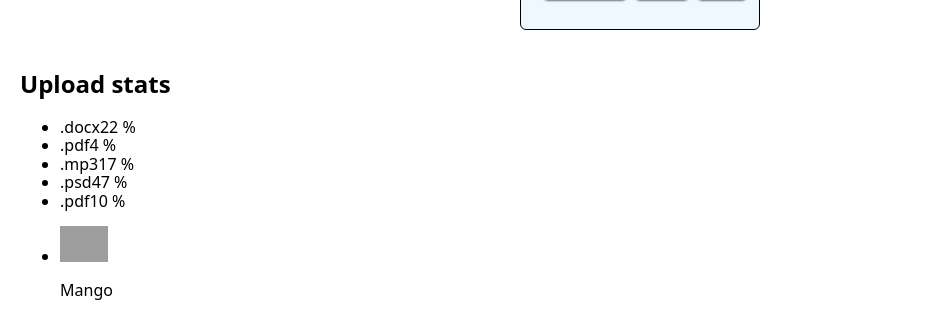
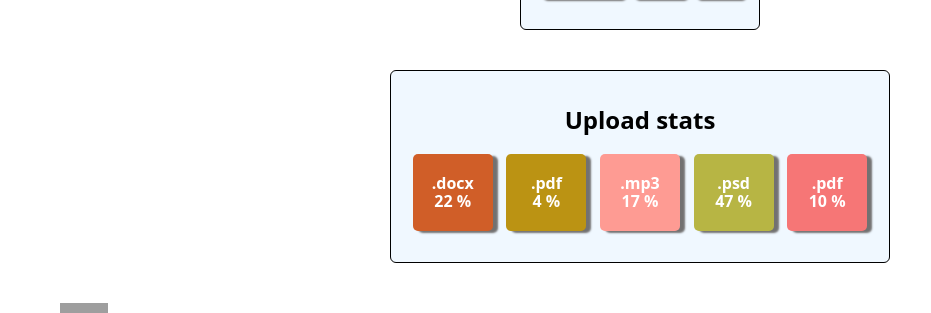
Before and after one commit to ositrova/goit-react-hw-01-components, a React (Create React App) app: page / in a window 1280 px wide. Shown: the part 371-684 px from the top of the page, without its empty margins (0-931 px from the left). Built offline with nearby package versions, Linux system fonts and the light colour scheme; grey boxes are pictures that could not be loaded.

Commit message:
statistics style

```diff
--- a/src/components/Statistics/Statistics.jsx
+++ b/src/components/Statistics/Statistics.jsx
@@ -1,23 +1,28 @@
 import React from 'react';
 import PropTypes from 'prop-types';
+import {Section, Title, StatList, Item, Label, Percentage} from './Statistics.style';
 
 export const Statistics =({title, stats}) => {
-  return (  <section>
-  <h2>{title}</h2>
+  return (
+    <Section>
+  <Title>{title}</Title>
 
-  <ul>
+  <StatList>
 
   {stats.map(({ id, label, percentage }) => (
-            <li key={id}>
-              <span>{label}</span>
-              <span>{percentage} %</span>
-            </li>
+            <Item key={id} style={{ backgroundColor: getRandomHexColor() }}>
+              <Label>{label}</Label>
+              <Percentage>{percentage} %</Percentage>
+            </Item>
           ))}
 
-  </ul>
-</section>
+  </StatList>
+</Section>
 );
 };
+
+const getRandomHexColor = () =>
+  '#' + Math.floor(Math.random() * 16777215).toString(16);
 
 Statistics.propTypes = {
     title: PropTypes.string,
--- /dev/null
+++ b/src/components/Statistics/Statistics.style.jsx
@@ -0,0 +1,48 @@
+import styled from "styled-components";
+
+export const Section = styled.section `
+width: 500px;
+    margin-left: auto;
+    margin-right: auto;
+   background-color: aliceblue;
+   margin-bottom: 40px;
+   padding: 15px;
+   border: 1px solid black;
+   border-radius: 6px;
+`
+
+export const Title = styled.h2 `
+    display: flex;
+    justify-content: center;
+    font-weight: 800;
+
+`
+export const StatList = styled.ul `
+display: flex;
+justify-content: space-around;
+padding: 0;
+
+`
+export const Item = styled.li `
+display: flex;
+flex-direction: column;
+list-style: none;
+align-items: center;
+padding: 20px;
+border: 1px solid inherit;
+border-radius: 5px;
+box-shadow: 5px 2px 2px #727171;
+width: 80px;
+
+
+`
+export const Label = styled.span `
+color: white;
+font-weight: 800;
+
+
+`
+export const Percentage = styled.span `
+color: white;
+font-weight: 600;
+`
```
